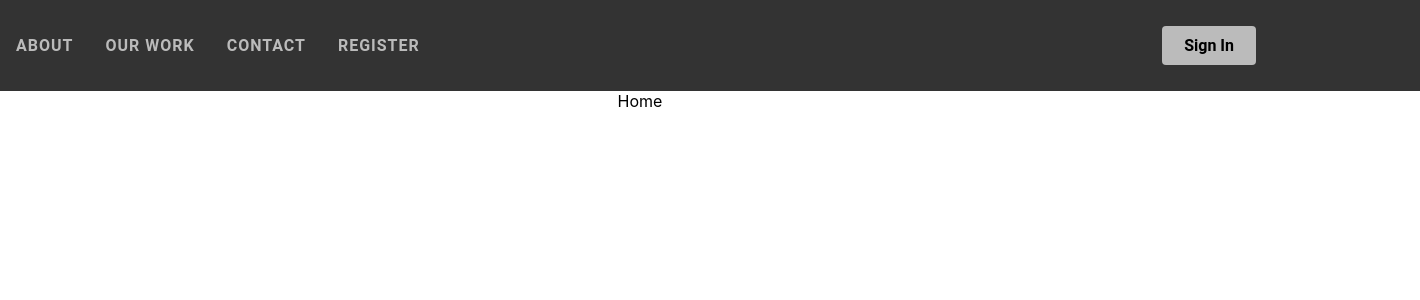
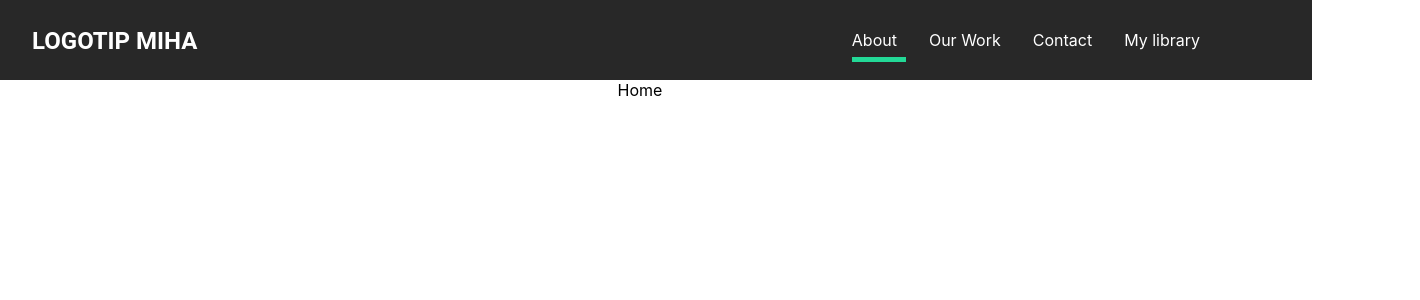
Before and after one commit to krivii/krivecMiha, a React (Create React App) app in the folder client/: page / in a window 1280 px wide. Shown: the top 300 px of the page, 1420 px wide, since content can reach past the window. Built offline with nearby package versions, Linux system fonts and the light colour scheme.

Commit message:
react fooling around, new nav added

```diff
--- a/client/package.json
+++ b/client/package.json
@@ -1,6 +1,7 @@
 {
   "dependencies": {
     "axios": "^1.5.0",
+    "framer-motion": "^10.16.4",
     "react-cookie": "^6.1.1",
     "react-icons": "^4.11.0",
     "react-router-dom": "^6.15.0",
--- a/client/src/App.js
+++ b/client/src/App.js
@@ -8,7 +8,8 @@ import Login from "./pages/home-pages/login";
 import Register from "./pages/home-pages/register";
 import Library from "./pages/home-pages/library";
 import { Navbar } from "./components/navbar";
-
+import  Nav  from "./components/Nav";
+import { AnimatePresence } from "framer-motion";
 
 
 
@@ -17,7 +18,7 @@ function App() {
   return (
     <div className="App">
       <Router>
-        <Navbar />
+        <Nav />
         <Routes>
           <Route path="/" element={<Home />} />
           <Route path="/about" element={<About />} />
--- /dev/null
+++ b/client/src/components/Nav.js
@@ -0,0 +1,116 @@
+import React from 'react';
+import { Link } from 'react-router-dom';
+import { motion } from 'framer-motion';
+import { useLocation } from 'react-router-dom';
+import styled from 'styled-components';
+
+const Nav = () => {
+  const { pathname } = useLocation();
+
+  return (
+    <StyledNav>
+      <h1>
+        <Link className='logo' to='/'>
+          LOGOTIP MIHA
+        </Link>
+      </h1>
+      <ul>
+        <li>
+          <Link to='/'>About</Link>
+          <StyledLine
+            transition={{ duration: 0.75 }}
+            initial={{ width: '0%' }}
+            animate={{ width: pathname === '/' ? '70%' : '0%' }}
+          />
+        </li>
+        <li>
+          <Link to='/work'>Our Work</Link>
+          <StyledLine
+            transition={{ duration: 0.75 }}
+            initial={{ width: '0%' }}
+            animate={{ width: pathname === '/work' ? '70%' : '0%' }}
+          />
+        </li>
+        <li>
+          <Link to='/contact'>Contact</Link>
+          <StyledLine
+            transition={{ duration: 0.75 }}
+            initial={{ width: '0%' }}
+            animate={{ width: pathname === '/contact' ? '70%' : '0%' }}
+          />
+        </li>
+        <li>
+          <Link to='/library'>My library</Link>
+          <StyledLine
+            transition={{ duration: 0.75 }}
+            initial={{ width: '0%' }}
+            animate={{ width: pathname === '/library' ? '70%' : '0%' }}
+          />
+        </li>
+      </ul>
+    </StyledNav>
+  );
+};
+
+const StyledNav = styled.nav`
+  min-height: 10vh;
+  display: flex;
+  justify-content: space-between;
+  align-items: center;
+  padding: 0rem 2rem;
+  background: #282828;
+  position: sticky;
+  top: 0;
+  z-index: 100;
+  width: 100%; /* Stretch across the whole screen */
+
+  a {
+    color: #fff;
+    text-decoration: none;
+  }
+
+  ul {
+    display: flex;
+    list-style: none;
+    margin-right: 3rem; /* Add margin to the right */
+
+    li {
+      position: relative;
+      padding-right: 2rem;
+
+      @media (max-width: 600px) {
+        padding-right: 1rem;
+      }
+
+    }
+  }
+
+  .logo {
+    font-size: 1.5rem;
+    padding-left: 2rem;
+    font-family: Roboto, sans-serif;
+  }
+
+  @media (max-width: 800px) {
+    padding: 1rem 5rem;
+  }
+
+  @media (max-width: 600px) {
+    padding: 1rem 2rem;
+  }
+
+  @media (max-width: 600px) {
+    padding: 1rem;
+  }
+`;
+
+const StyledLine = styled(motion.div)`
+  height: 0.3rem;
+  background: #23d997;
+  width: 0%;
+  position: absolute;
+  bottom: -60%;
+  left: 0%; /* Adjust left to 0% */
+`;
+
+export default Nav;
```
Also changed, not shown: 1 other file (tests, documents, lock files or other folders).
